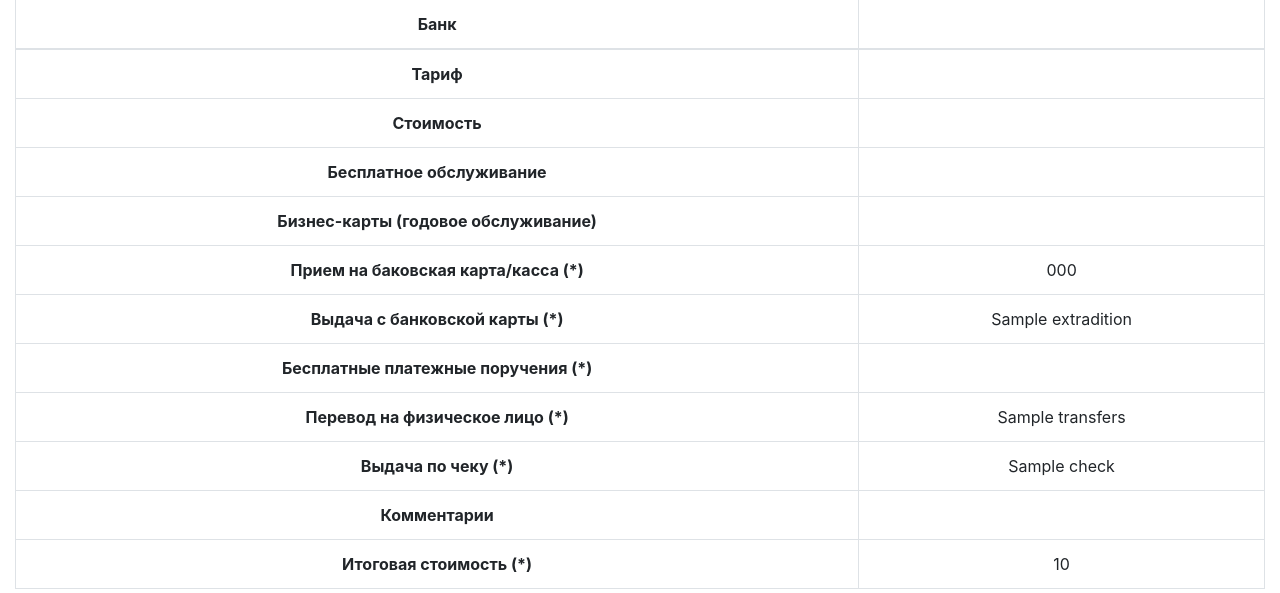
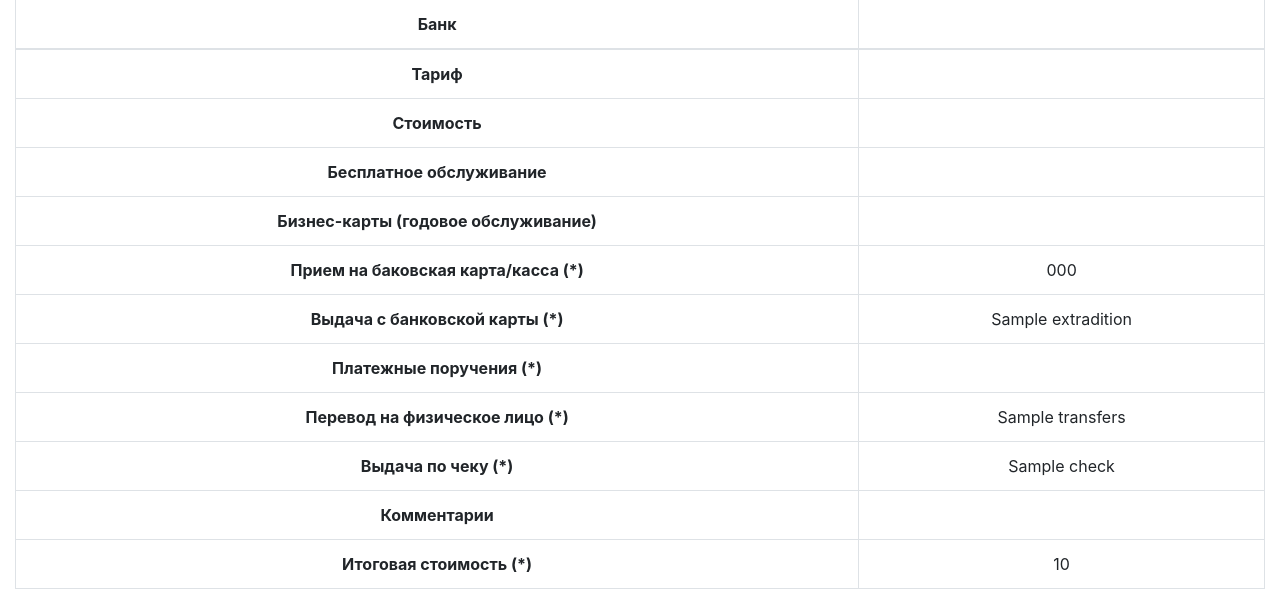
Before and after one commit to ilyamirin/IagoTHeWhisperer, a Symfony app: template templates/profile/result.html.twig in a window 1280 px wide. Shown: the part 73-666 px from the top of the page. Run offline with Twig, Linux system fonts and the light colour scheme; the template is opened without the code that fills it: most values are stand-ins (such as "Sample title", 1, 10 or a date in 2020); some libraries are stand-ins or nearby versions.

Commit message:
Update templates

```diff
--- a/src/Form/ProfileForm.php
+++ b/src/Form/ProfileForm.php
@@ -15,7 +15,7 @@ class ProfileForm extends AbstractType
         $builder
             ->add('reception', NumberType::class, $this->generateFieldOptions('Прием на баковская карта/касса'))
             ->add('extradition', NumberType::class, $this->generateFieldOptions('Выдача с банковской карты'))
-            ->add('errands', NumberType::class, $this->generateFieldOptions('Бесплатные платежные поручения'))
+            ->add('errands', NumberType::class, $this->generateFieldOptions('Количество платежных поручений'))
             ->add('transfers', NumberType::class, $this->generateFieldOptions('Перевод на физическое лицо'))
             ->add('check', NumberType::class, $this->generateFieldOptions('Выдача по чеку'))
         ;
--- a/templates/profile/result.html.twig
+++ b/templates/profile/result.html.twig
@@ -55,7 +55,7 @@
             </tr>
 
             <tr>
-                <th class="align-middle">Бесплатные платежные поручения (*)</th>
+                <th class="align-middle">Платежные поручения (*)</th>
                 {% for tariff in tariffs %}
                     <td class="align-middle">{{ tariff.getErrands() }}</td>
                 {% endfor %}
```
